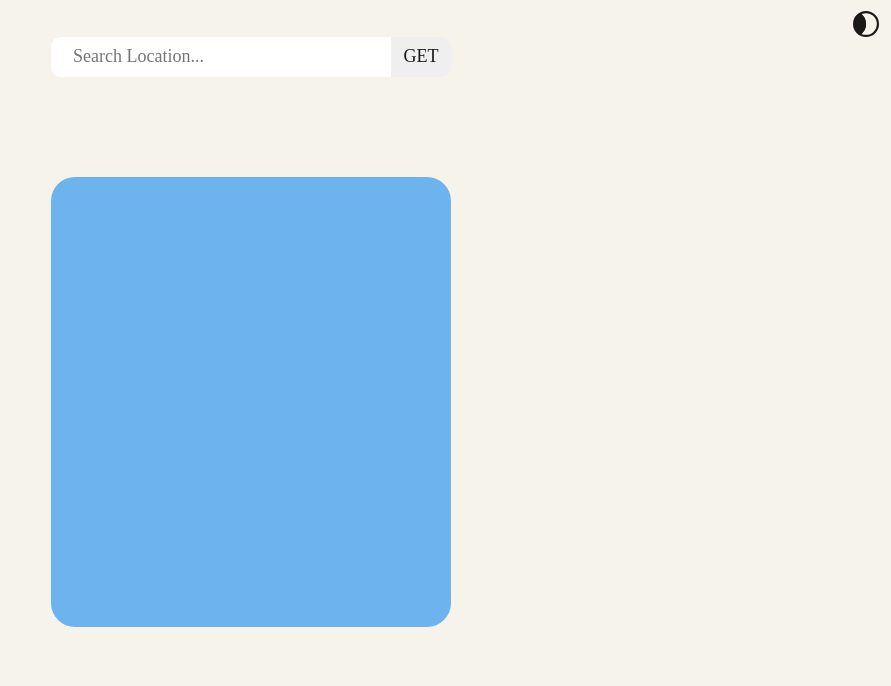
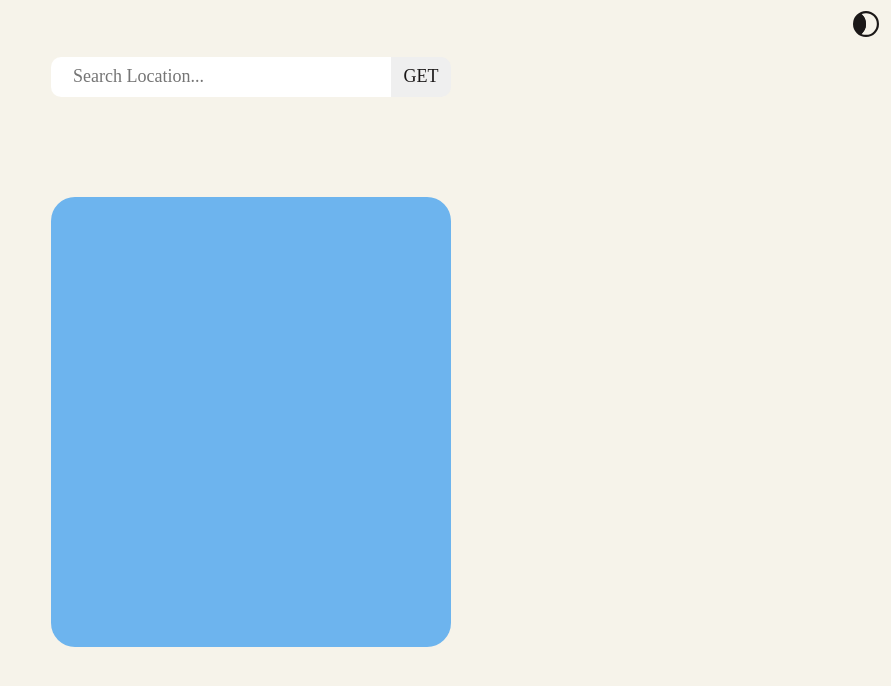
Before and after one commit to cmRingmaker/quick-weather, a website built with webpack: page src/index.html in a window 1280 px wide. Shown: the whole page, without its empty margins (389-1280 px from the left). Built offline with nearby package versions, Linux system fonts and the light colour scheme.

Commit message:
added padding to the theme switcher

```diff
--- a/src/css/style.css
+++ b/src/css/style.css
@@ -71,7 +71,7 @@ header {
 	display: flex;
 	justify-content: flex-end;
 	align-items: center;
-	padding: 10px 12px 0 0;
+	padding: 10px 12px 20px 0;
 	gap: 10px;
 
 	input {
@@ -111,10 +111,9 @@ header {
 }
 
 /* ==================================================================
-    - - - - - - - - - - [ %CONTENT ]
+    - - - - - - - - - - [ MAIN ]
    ==================================================================
     - - [ main, section, div, article, aside, form ]
-    * replace %CONTENT with one of the above when pasting this
    ================================================================== */
 
 main {
```
Also changed, not shown: dist/index.html, 2 other files.
